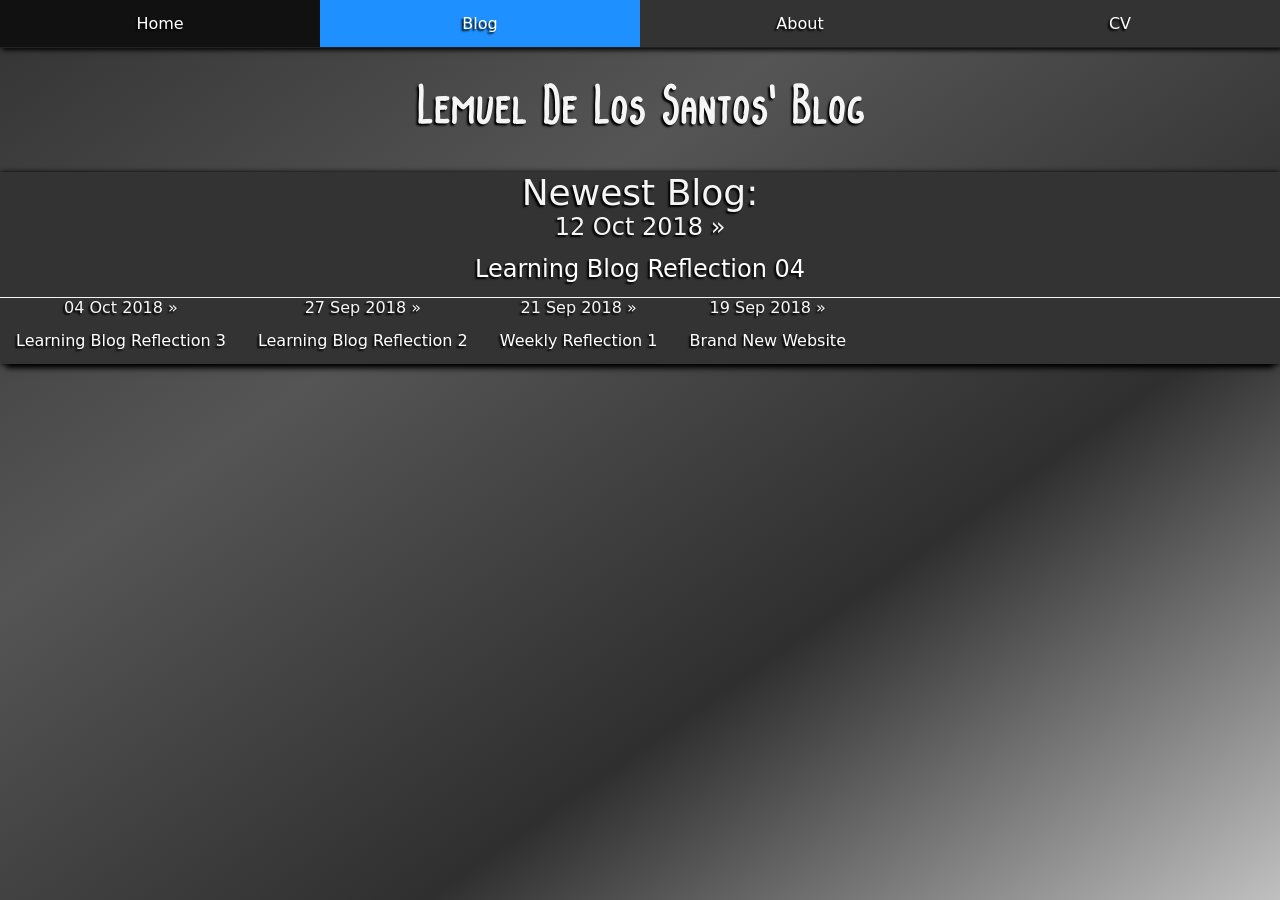
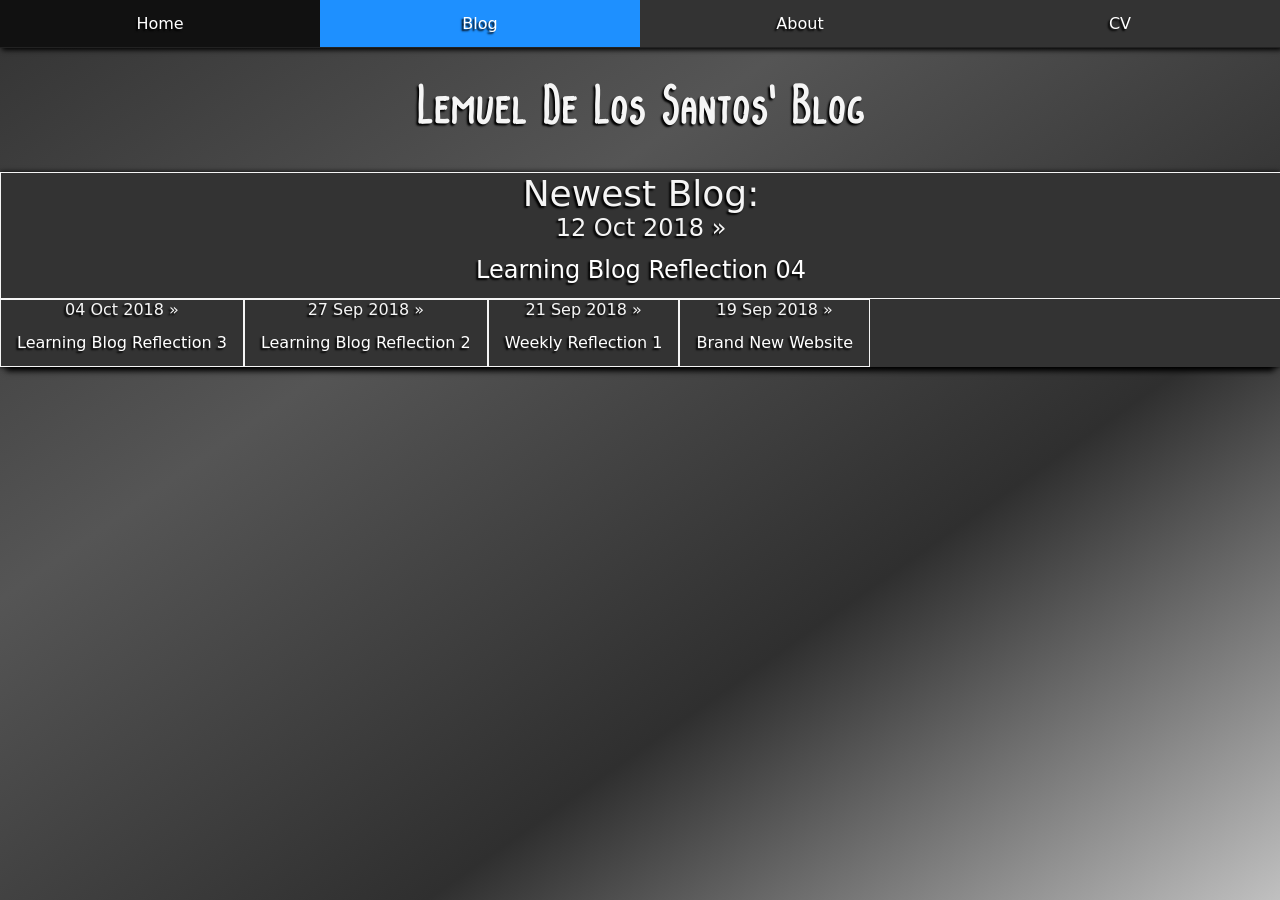
Before and after one commit to lemueldls/lemueld6200.github.io, a Jekyll site: the page built from blog/index.html, in a window 1280 px wide. Built offline with Jekyll 4.4.1, drawn with Linux system fonts in a browser that asks for light colours; the list of posts is cut into pages by our own code.

Commit message:
Update main.css

```diff
--- a/css/main.css
+++ b/css/main.css
@@ -66,6 +66,9 @@ p a {
 	width:100%;
 	display:table;
 	box-shadow: 0 10px 6px -6px black, 0 0 5px black;
+}
+.posts li {
+	border:thin solid whitesmoke;
 }
 .posts li:first-child {
 	width:100%;
```
